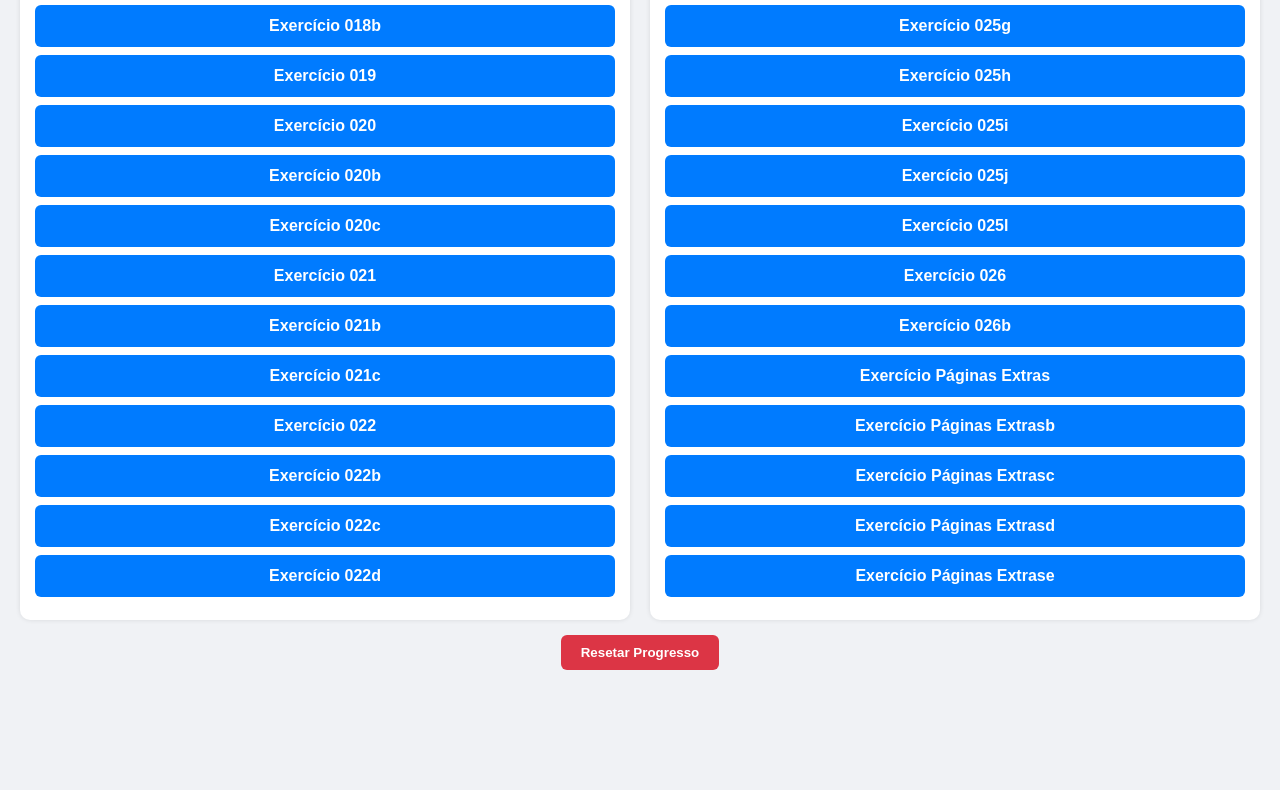
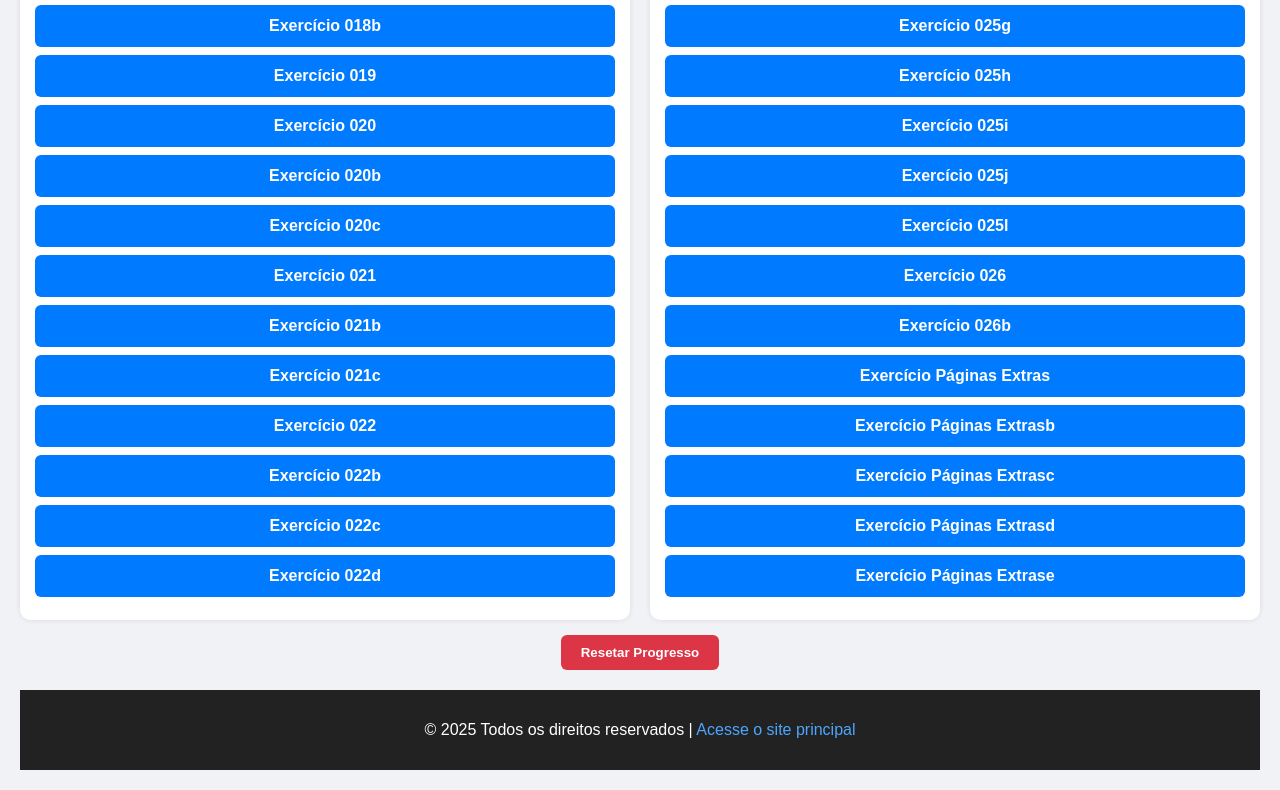
Before and after one commit to Jorgejotabrito/Projeto-Front-End, a plain HTML site: page index.html in a window 1280 px wide. Shown: the part 1271-2061 px from the top of the page. Before the commit the page ends 1961 px from the top, so only its background shows below. Drawn offline with Linux system fonts and the light colour scheme.

Commit message:
atualizar

```diff
--- a/index.html
+++ b/index.html
@@ -211,5 +211,14 @@
 
     atualizarBarra();
   </script>
+  <footer style="background:#222; color:#fff; text-align:center; padding:15px; margin-top:20px;">
+  <p>
+    &copy; 2025 Todos os direitos reservados |
+    <a href="https://www.seusite.com" target="_blank" style="color:#4da6ff; text-decoration:none;">
+      Acesse o site principal
+    </a>
+  </p>
+</footer>
+
 </body>
 </html>
```
